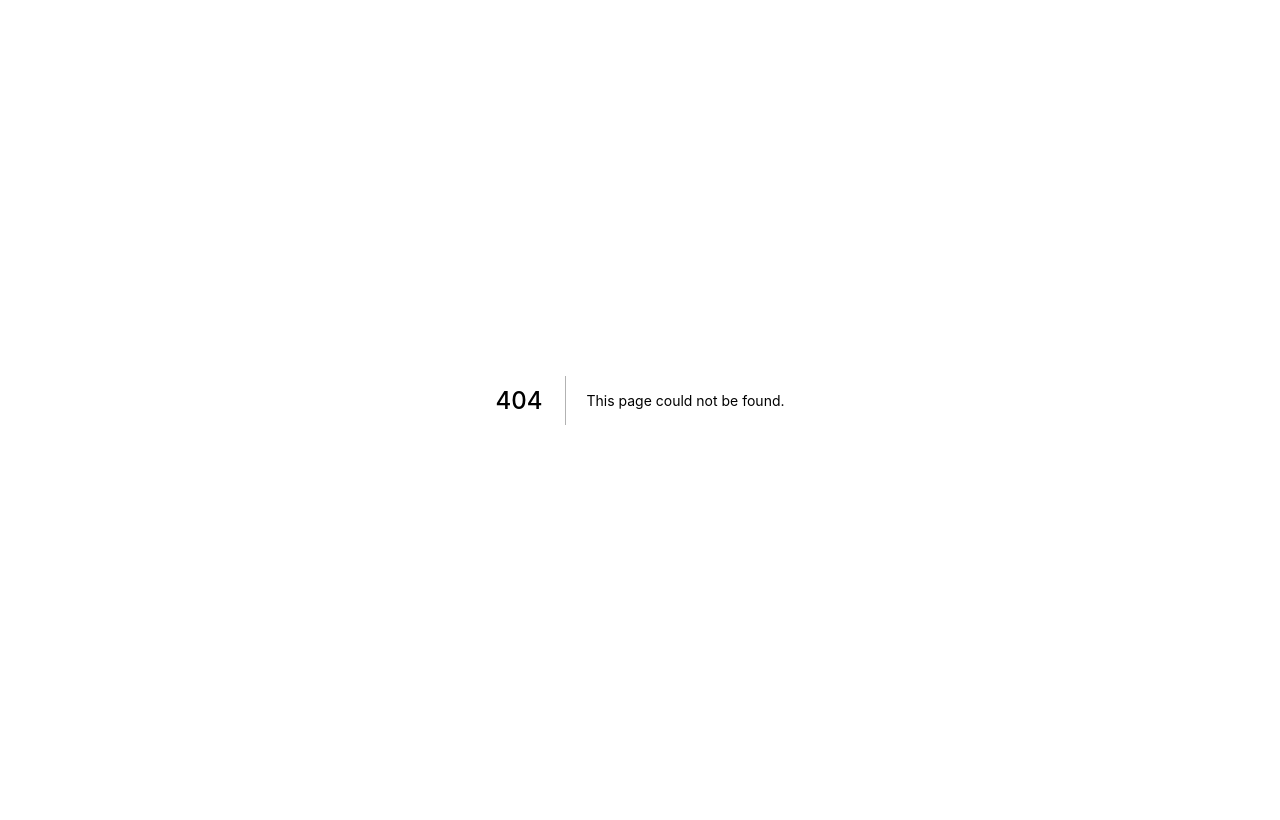
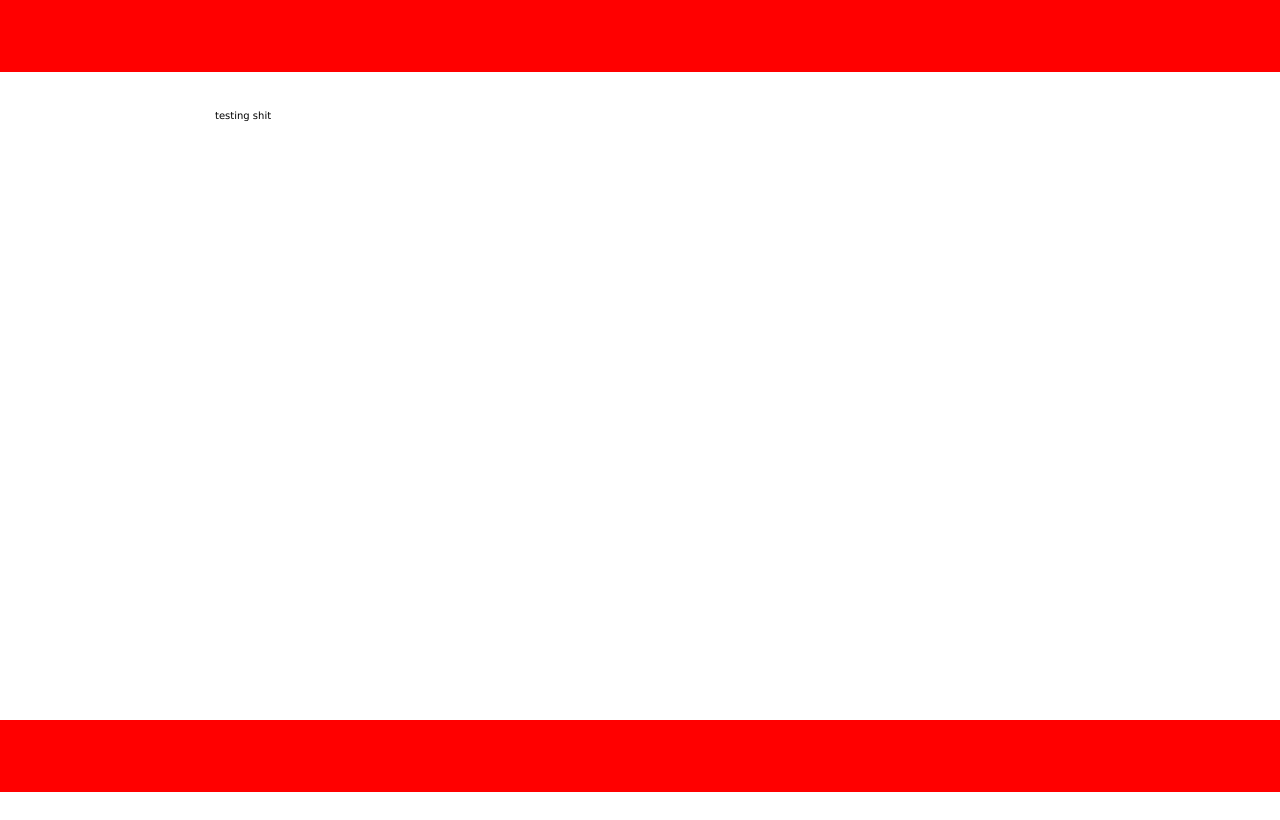
Before and after one commit to lynea/fe-onboarding, a Next.js app: page /test in a window 1280 px wide. Before the commit this address had no page. Built offline with nearby package versions, Linux system fonts and the light colour scheme.

Commit message:
WIP: layout with grid

```diff
--- /dev/null
+++ b/layout/TestLayout.styles.tsx
@@ -0,0 +1,28 @@
+import styled from 'styled-components';
+
+export const Grid = styled.div`
+    display: grid;
+    grid-template-columns: repeat(12, 1fr);
+    grid-gap: 10px;
+    grid-auto-rows: minmax(100px, auto);
+`;
+
+export const TopBar = styled.nav`
+    background: red;
+    grid-column: 1 / 13;
+    grid-row: 1;
+    height: 72px;
+`;
+
+export const Footer = styled(TopBar)`
+    grid-column: 1 / 13;
+    grid-row: 3;
+    ]height: 72px;
+`;
+
+export const ContentContainer = styled.section`
+    min-height: calc(100vh - 200px);
+    grid-column: 3 / 11;
+    grid-row: 2;
+    display: grid;
+`;
--- /dev/null
+++ b/layout/TestLayout.tsx
@@ -0,0 +1,12 @@
+import React from 'react';
+import { Grid, Footer, ContentContainer, TopBar } from './TestLayout.styles';
+
+const TestLayout = ({ children }) => (
+    <Grid>
+        <TopBar></TopBar>
+        <ContentContainer>{children}</ContentContainer>
+        <Footer></Footer>
+    </Grid>
+);
+
+export default TestLayout;
--- /dev/null
+++ b/pages/test.tsx
@@ -0,0 +1,8 @@
+import React from 'react';
+import TestLayout from '../layout/TestLayout';
+
+const Test = () => {
+    return <TestLayout>testing shit</TestLayout>;
+};
+
+export default Test;
```
